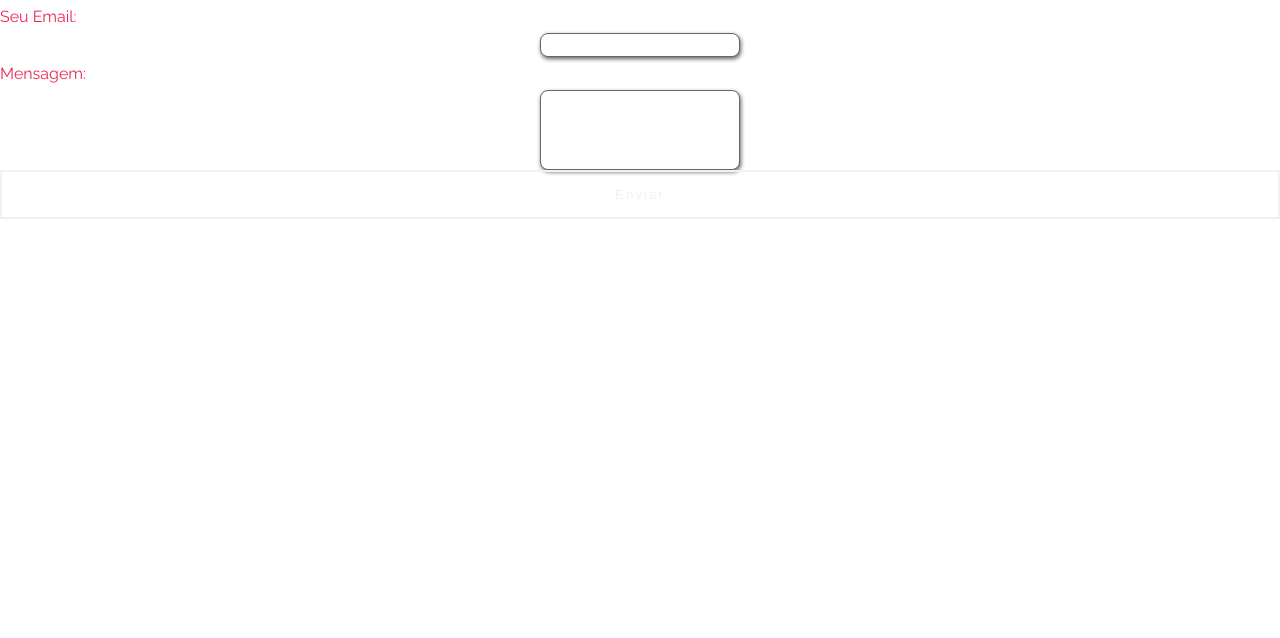
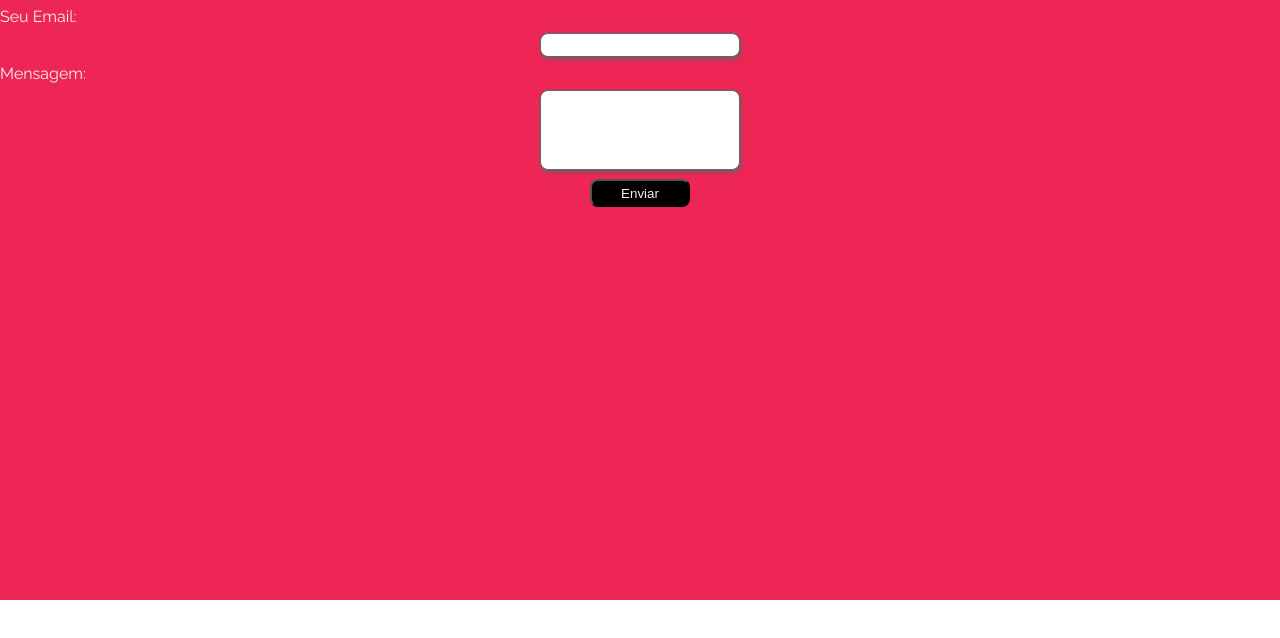
Before and after one commit to felipesaev/mulheresdepeito, a Gatsby site: page /contato in a window 1280 px wide. Built offline with nearby package versions, Linux system fonts and the light colour scheme; Gatsby itself is replaced by a stand-in of ours.

Commit message:
ad changes in contato

```diff
--- a/src/pages/contato.js
+++ b/src/pages/contato.js
@@ -14,7 +14,7 @@ export default class Form extends React.Component {
   render() {
     const { status } = this.state;
     return (
-      <section>
+      <section className="contato">
       <form
         onSubmit={this.submitForm}
         action="https://formspree.io/mzbajgan"
@@ -25,7 +25,7 @@ export default class Form extends React.Component {
         <input type="email" name="email" />
         <label>Mensagem:</label>
         <input className="inputMessage" type="text" name="message" />
-        {status === "SUCCESS" ? <p>Logo entraremos em contato!<br/> <a href="/"> Voltar ao inicio</a></p> : <button className="btn">Enviar</button>}
+        {status === "SUCCESS" ? <p>Logo entraremos em contato!<br/> <a href="/"> Voltar ao inicio</a></p> : <button className="btnContato">Enviar</button>}
         {status === "ERROR" && <p>Ops, algo deu errado, Tente novamente.</p>}
       </form>
       </section>
```
Also changed, not shown: src/components/Navigation/Nav.js (+29 -0 lines).
